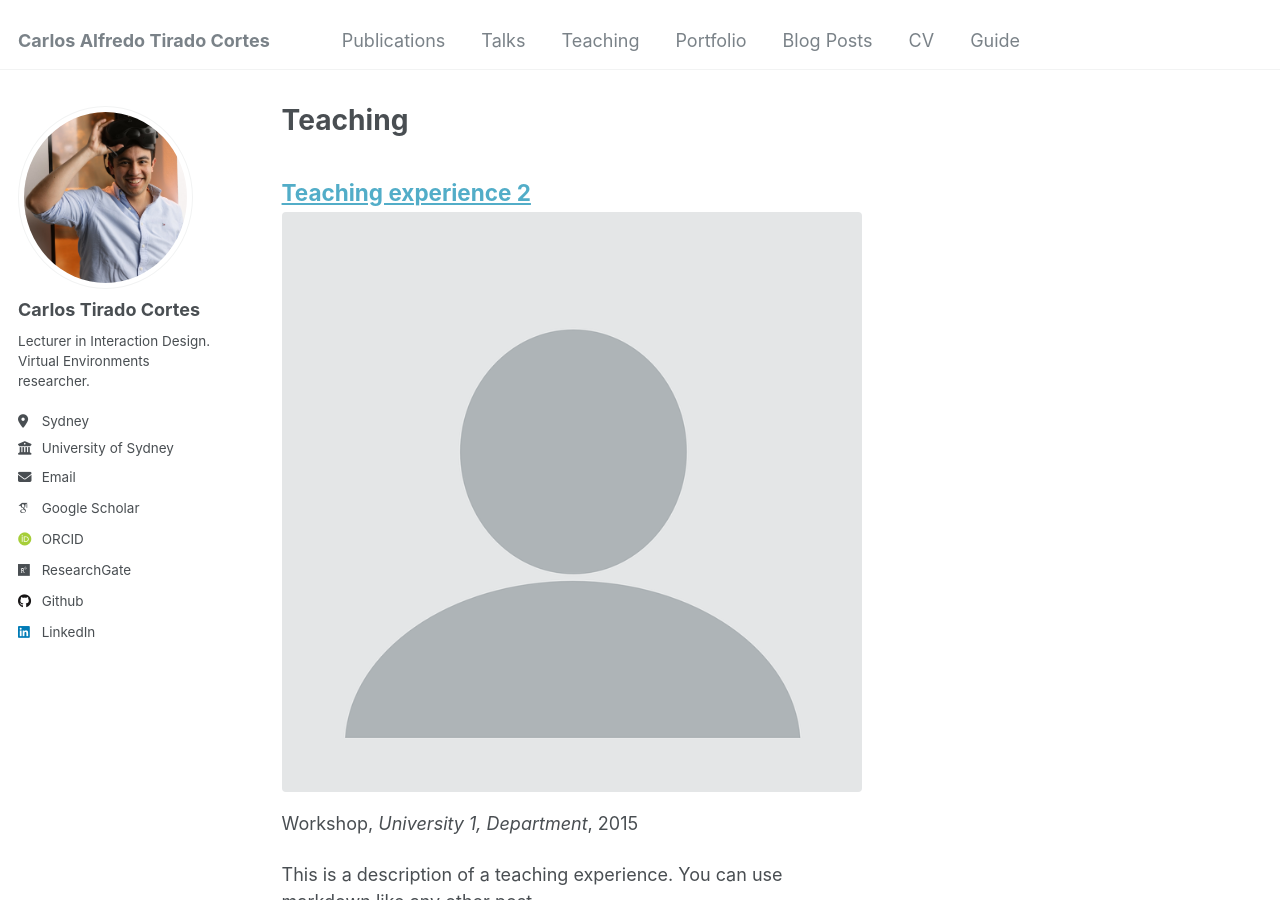
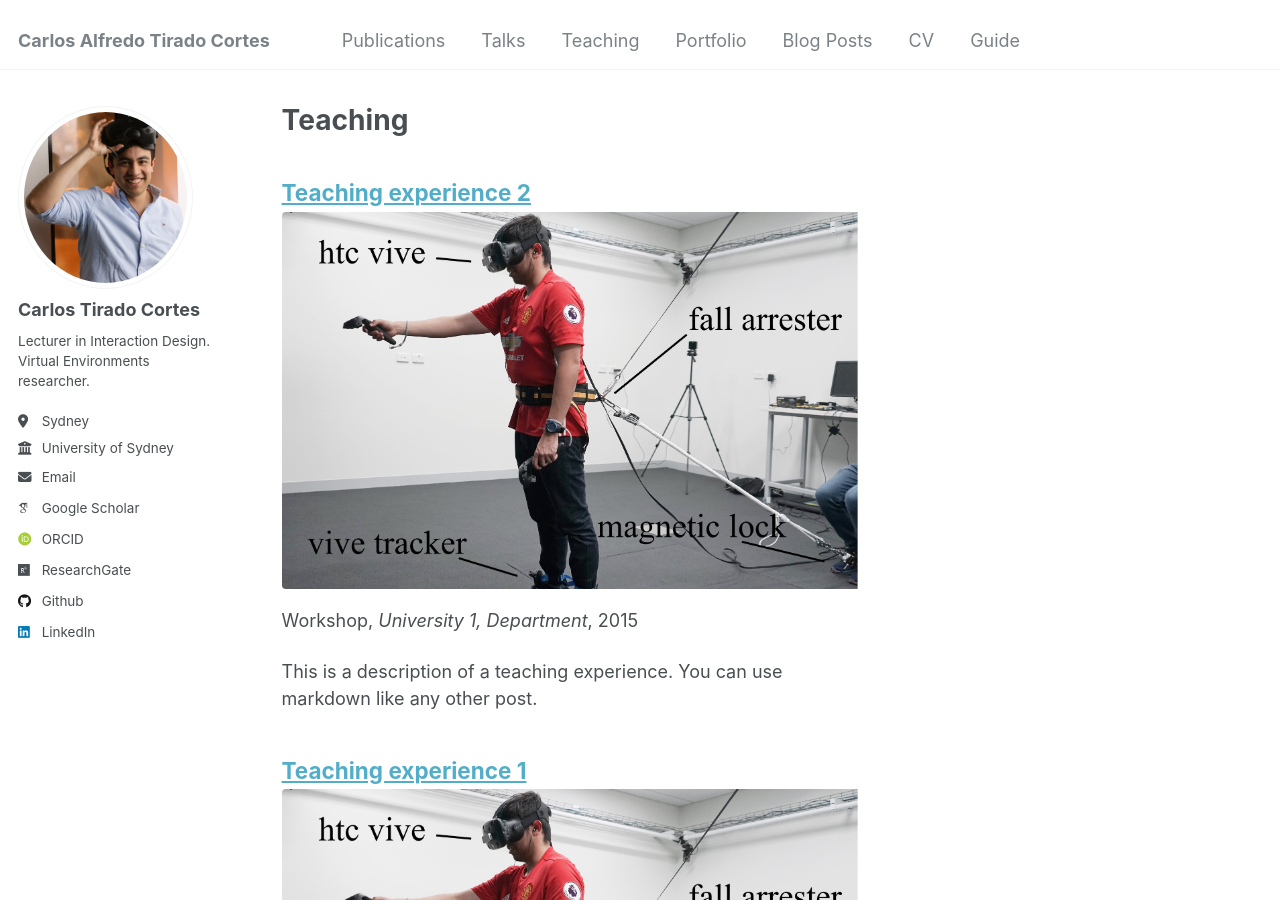
Before and after one commit to catiradocortes/catiradocortes.github.io, a Jekyll site: the page built from _pages/teaching.html, in a window 1280 px wide and 900 px high. Built offline with Jekyll 4.4.1, drawn with Linux system fonts in a browser that asks for light colours; some web fonts are replaced.

Commit message:
New image to test.

```diff
--- a/_includes/archive-single.html
+++ b/_includes/archive-single.html
@@ -50,7 +50,7 @@
 
     {% if include_type == "list" and teaser != ""%}
       <div class="archive__item-teaser">
-        <img src= "/images/profile.png"
+        <img src= "/images/vr_falls.jpg"
           alt="papercut: {{teaser_value}}">
       </div>
     {% endif %}
```
Also changed, not shown: images/vr_falls.jpg (added).
